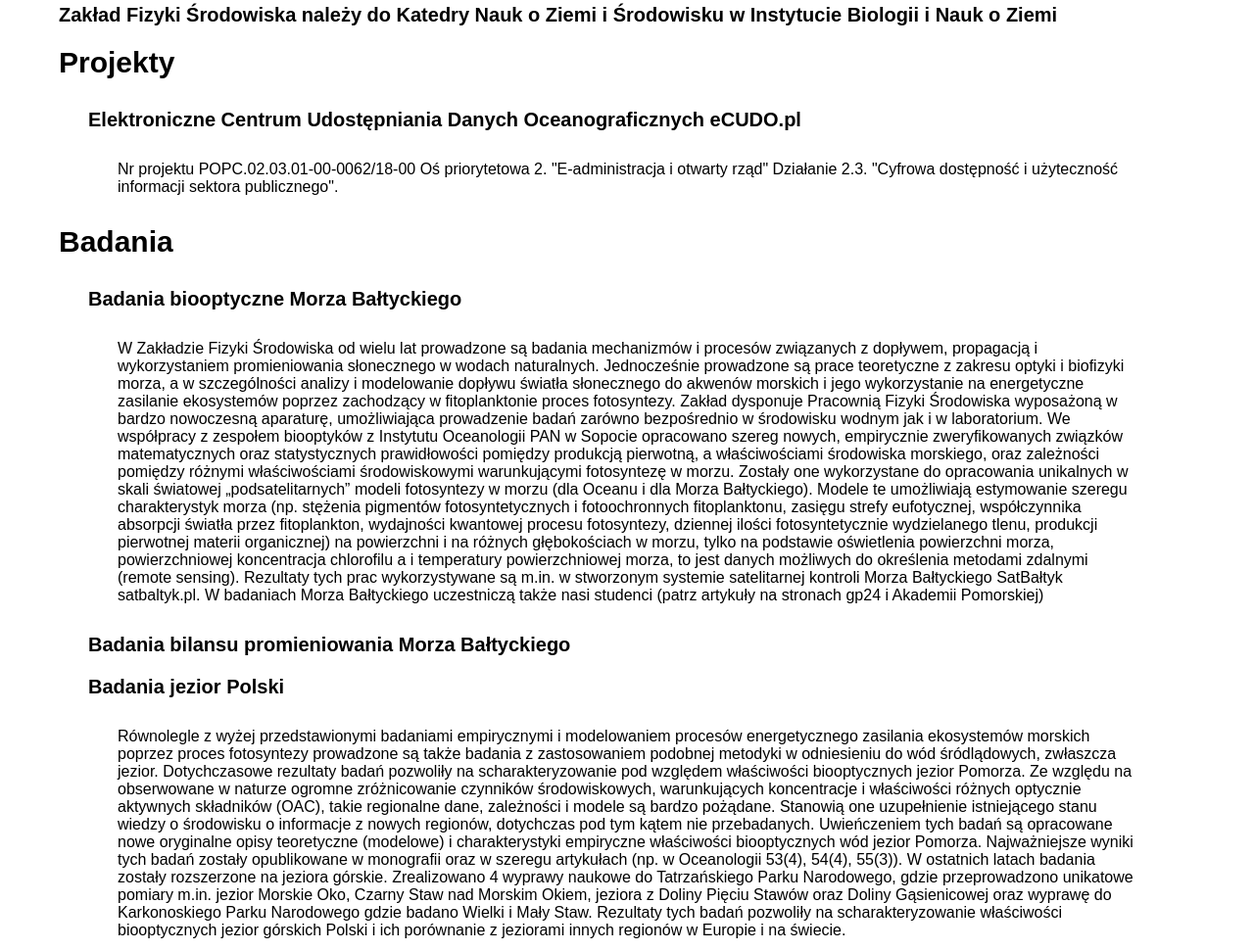
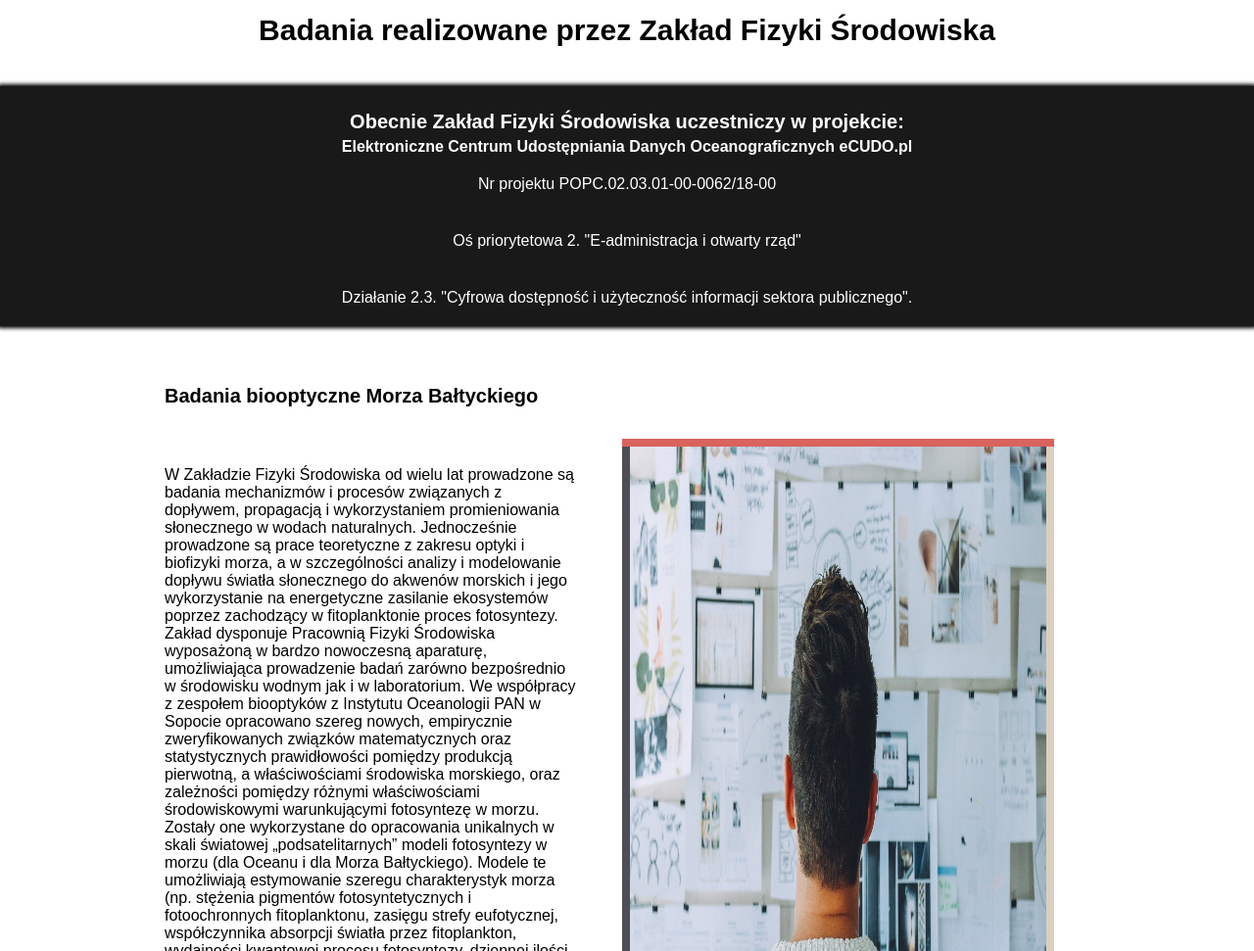
Before and after one commit to hceicjow/inzynierka, a plain HTML site: page index.html in a window 1280 px wide. Shown: the part 741-1712 px from the top of the page at 98% size. Drawn offline with Linux system fonts and the light colour scheme.

Commit message:
newindex

```diff
--- a/index.html
+++ b/index.html
@@ -42,27 +42,20 @@
             <div class="description">Zakład Fizyki Środowiska</div>
         </div>
     </header>
-    <main class="home">
+    <main>
         <div class="mainWrapper">
-            <h2>Zakład Fizyki Środowiska należy do Katedry Nauk o Ziemi i Środowisku w Instytucie Biologii i Nauk o
-                Ziemi
-            </h2>
-            <h1>Projekty</h1>
-            <div class="projects">
-                <h2> Elektroniczne Centrum Udostępniania Danych Oceanograficznych eCUDO.pl
-                </h2>
-                <div class="project1">
-                    Nr projektu POPC.02.03.01-00-0062/18-00
-                    Oś priorytetowa 2. "E-administracja i otwarty rząd"
-                    Działanie 2.3. "Cyfrowa dostępność i użyteczność informacji sektora publicznego".
-                </div>
+            <h1>Badania realizowane przez Zakład Fizyki Środowiska</h1>
+            <div class="research project">
+                <h2>Obecnie Zakład Fizyki Środowiska uczestniczy w projekcie:</h2>
+                <h3>Elektroniczne Centrum Udostępniania Danych Oceanograficznych eCUDO.pl</h3>
+                <p>Nr projektu POPC.02.03.01-00-0062/18-00 </p>
+                <p>Oś priorytetowa 2. "E-administracja i otwarty rząd"</p>
+                <p>Działanie 2.3. "Cyfrowa dostępność i użyteczność informacji sektora publicznego". </p>
             </div>
-            <h1>Badania</h1>
-            <div class="reaserches">
+            <div class="research">
                 <h2>Badania biooptyczne Morza Bałtyckiego</h2>
-                <div class="reaserch1">
-
-                    W Zakładzie Fizyki Środowiska od wielu lat prowadzone są badania mechanizmów i procesów związanych z
+                <p class='ImageAdjustment'> W Zakładzie Fizyki Środowiska od wielu lat prowadzone są badania mechanizmów
+                    i procesów związanych z
                     dopływem, propagacją i wykorzystaniem promieniowania słonecznego w wodach naturalnych. Jednocześnie
                     prowadzone są prace teoretyczne z zakresu optyki i biofizyki morza, a w szczególności analizy i
                     modelowanie dopływu światła słonecznego do akwenów morskich i jego wykorzystanie na energetyczne
@@ -81,46 +74,49 @@
                     różnych głębokościach w morzu, tylko na podstawie oświetlenia powierzchni morza, powierzchniowej
                     koncentracja chlorofilu a i temperatury powierzchniowej morza, to jest danych możliwych do
                     określenia metodami zdalnymi (remote sensing). Rezultaty tych prac wykorzystywane są m.in. w
-                    stworzonym systemie satelitarnej kontroli Morza Bałtyckiego SatBałtyk satbaltyk.pl. W badaniach
-                    Morza Bałtyckiego uczestniczą także nasi studenci (patrz artykuły na stronach gp24 i Akademii
-                    Pomorskiej)
-                </div>
-                <h2>Badania bilansu promieniowania Morza Bałtyckiego</h2>
+                    stworzonym systemie satelitarnej kontroli Morza Bałtyckiego SatBałtyk satbaltyk.pl.
+
+                    W badaniach Morza Bałtyckiego uczestniczą także nasi studenci (patrz artykuły na stronach gp24 i
+                    Akademii Pomorskiej)</p>
+                <img src="./img/research.jpg" alt="oilRig" class="researchImage">
+            </div>
+            <div class="research">
                 <h2>Badania jezior Polski</h2>
-                <div class="reaserch3">Równolegle z wyżej przedstawionymi badaniami empirycznymi i modelowaniem procesów
-                    energetycznego zasilania ekosystemów morskich poprzez proces fotosyntezy prowadzone są także badania
-                    z zastosowaniem podobnej metodyki w odniesieniu do wód śródlądowych, zwłaszcza jezior. Dotychczasowe
+                <p> Równolegle z wyżej przedstawionymi badaniami empirycznymi i modelowaniem procesów energetycznego
+                    zasilania ekosystemów morskich poprzez proces fotosyntezy prowadzone są także badania z
+                    zastosowaniem podobnej metodyki w odniesieniu do wód śródlądowych, zwłaszcza jezior. Dotychczasowe
                     rezultaty badań pozwoliły na scharakteryzowanie pod względem właściwości biooptycznych jezior
                     Pomorza. Ze względu na obserwowane w naturze ogromne zróżnicowanie czynników środowiskowych,
                     warunkujących koncentracje i właściwości różnych optycznie aktywnych składników (OAC), takie
                     regionalne dane, zależności i modele są bardzo pożądane. Stanowią one uzupełnienie istniejącego
                     stanu wiedzy o środowisku o informacje z nowych regionów, dotychczas pod tym kątem nie przebadanych.
-                    Uwieńczeniem tych badań są opracowane nowe oryginalne opisy teoretyczne (modelowe) i charakterystyki
+                </p>
+                <p>Zwieńczeniem tych badań są opracowane nowe oryginalne opisy teoretyczne (modelowe) i charakterystyki
                     empiryczne właściwości biooptycznych wód jezior Pomorza. Najważniejsze wyniki tych badań zostały
-                    opublikowane w monografii oraz w szeregu artykułach (np. w Oceanologii 53(4), 54(4), 55(3)).
-
-                    W ostatnich latach badania zostały rozszerzone na jeziora górskie. Zrealizowano 4 wyprawy naukowe do
+                    opublikowane w monografii oraz w szeregu artykułach (np. w Oceanologii 53(4), 54(4), 55(3)).</p>
+                <p> W ostatnich latach badania zostały rozszerzone na jeziora górskie. Zrealizowano 4 wyprawy naukowe do
                     Tatrzańskiego Parku Narodowego, gdzie przeprowadzono unikatowe pomiary m.in. jezior Morskie Oko,
                     Czarny Staw nad Morskim Okiem, jeziora z Doliny Pięciu Stawów oraz Doliny Gąsienicowej oraz wyprawę
                     do Karkonoskiego Parku Narodowego gdzie badano Wielki i Mały Staw. Rezultaty tych badań pozwoliły na
                     scharakteryzowanie właściwości biooptycznych jezior górskich Polski i ich porównanie z jeziorami
                     innych regionów w Europie i na świecie.
-                </div>
+                </p>
+            </div>
+            <div class="research">
                 <h2>Badania Arktyki</h2>
-                <div class="reaserch4"> W roku 2014 naukowcy z Zakładu Fizyki Środowiska wzięli udział w badaniach
-                    związanych z realizacją norwesko-polskiego projektu NORDFLUX. Projekt ten ma na celu badanie zmian
-                    związanych ze zmianami klimatycznymi na obszarze oddziaływania ziemia – morze zachodzących w
-                    Arktyce. Projekt jest finansowany w ramach grantów norweskich. Kierownictwo ze strony polskiej
-                    sprawuje prof. dr hab. Małgorzata Stramska z Uniwersytetu Szczecińskiego, a ze strony norweskiej
-                    Knut Yngve Borsheim z Instytutu Badań Morskich w Bergen. Obszar badań obejmował fiord
-                    Porsangerfjorden i obszary przybrzeżne nad Morzem Barentsa w okolicach Przylądka Północnego (norw.
-                    Nordkapp). W ramach badań przeprowadzono kompleksowe pomiary przy użyciu szybkiej łodzi, glidera
-                    (rodzaju autonomicznego podwodnego szybowca), mooringu (zakotwiczona boja z aparaturą pomiarową)
-                    oraz dwóch specjalnych radarów umieszczonych na brzegu fiordu. Dzięki tym bardzo nowoczesnym
-                    przyrządom badawczym uzyskano mapy temperatury, zasolenia i prądów, fluorescencji i właściwości
-                    optycznych wody. Pozwoli to m.in. oszacować strumienie substancji (zwłaszcza różnych form węgla)
-                    transportowanych z fiordu na otwarte wody Morza Barentsa. W maju i czerwcu 2015r. planowana jest
-                    kolejna wyprawa.</div>
+                <p> W roku 2014 naukowcy z Zakładu Fizyki Środowiska wzięli udział w badaniach związanych z realizacją
+                    norwesko-polskiego projektu NORDFLUX. Projekt ten ma na celu badanie zmian związanych ze zmianami
+                    klimatycznymi na obszarze oddziaływania ziemia – morze zachodzących w Arktyce. Projekt jest
+                    finansowany w ramach grantów norweskich. Kierownictwo ze strony polskiej sprawuje prof. dr hab.
+                    Małgorzata Stramska z Uniwersytetu Szczecińskiego, a ze strony norweskiej Knut Yngve Borsheim z
+                    Instytutu Badań Morskich w Bergen. Obszar badań obejmował fiord Porsangerfjorden i obszary
+                    przybrzeżne nad Morzem Barentsa w okolicach Przylądka Północnego (norw. Nordkapp). W ramach badań
+                    przeprowadzono kompleksowe pomiary przy użyciu szybkiej łodzi, glidera (rodzaju autonomicznego
+                    podwodnego szybowca), mooringu (zakotwiczona boja z aparaturą pomiarową) oraz dwóch specjalnych
+                    radarów umieszczonych na brzegu fiordu. Dzięki tym bardzo nowoczesnym przyrządom badawczym uzyskano
+                    mapy temperatury, zasolenia i prądów, fluorescencji i właściwości optycznych wody. Pozwoli to m.in.
+                    oszacować strumienie substancji (zwłaszcza różnych form węgla) transportowanych z fiordu na otwarte
+                    wody Morza Barentsa. W maju i czerwcu 2015r. planowana jest kolejna wyprawa.</p>
             </div>
         </div>
     </main>
--- a/style.css
+++ b/style.css
@@ -6,6 +6,7 @@ body {
     overflow-x: hidden;
     display: flex;
     flex-direction: column;
+    font-size: 1.6rem;
 }
 
 * {
@@ -120,30 +121,52 @@ header .description {
 }
 
 /* 3. Main */
-main {
-    padding: 5px 5px 20px 5px;
-    font-size: 1.4rem;
+div.mainWrapper {
+    text-align: center;
 }
 
-main h1,
-main h2 {
+div.mainWrapper h1 {
+    margin: 15px 0;
+    font-size: 2rem;
+}
+
+div.mainWrapper h2 {
+    margin: 15px 0;
+    font-size: 1.8rem;
+}
+
+div.mainWrapper h3 {
+    font-size: 1.6rem;
+}
+
+div.research {
+    display: flex;
+    flex-wrap: wrap;
+    flex-direction: column;
+    text-align: left;
+    padding: 10px;
+}
+
+div.research h2 {
+    order: -2;
+    width: 100%;
+}
+
+div.research p {
     margin: 20px 0;
 }
 
-main h1 {
-    font-size: 2rem;
+div.project {
+    background-color: #191919;
+    color: white;
+    padding: 20px;
+    box-shadow: 0px 0px 4px 2px #000000;
 }
 
-main h2 {
-    font-size: 1.6rem;
-}
-
-.home div {
-    margin: 5px;
-}
-
-.home div div {
-    margin: 5px;
+img.researchImage {
+    order: -1;
+    max-width: 100%;
+    height: auto;
 }
 
 /* 3.1 Staff */
@@ -348,29 +371,47 @@ img.footerLogo {
     }
 
     /* 5.3 Main  */
-    main {
-        padding: 0px 30px 50px 30px;
-        font-size: 1.6rem;
+    div.mainWrapper {
+        margin: 0 auto 50px auto;
     }
 
-    main h1,
-    main h2 {
-        margin: 20px 0;
+    div.mainWrapper h1 {
+        font-size: 3rem;
+        margin: 40px 0;
     }
 
-    main h1 {
-        font-size: 3rem;
+    div.mainWrapper h2 {
+        font-size: 2rem;
+        margin: 40px 0;
     }
 
-    main h2 {
-        font-size: 2rem;
+    div.research {
+        flex-direction: row;
+        justify-content: stretch;
+        width: 80%;
+        margin: 0 auto;
+        padding: 20px 40px 0 40px;
     }
 
-    .home div {
-        margin: 30px;
+    img.researchImage {
+        order: -1;
+        width: 45%;
+        box-shadow: 8px 0px 0px 0px #DCD0C0, 0px 8px 0px 0px #B1938B, -8px 0px 0px 0px #4E4E56, 0px 0px 0px 8px #DA635D, 0px 0px 4px 2px rgba(0, 0, 0, 0);
     }
 
-    .home div div {
-        margin: 30px;
+    div.research p.ImageAdjustment {
+        order: -2;
+        width: 45%;
+        margin: 20px 50px 20px 0;
+    }
+
+    div.project {
+        flex-direction: column;
+        text-align: center;
+        width: 100%;
+    }
+
+    div.project h2 {
+        margin: 5px 0;
     }
 }
```
Also changed, not shown: img/arctic.jpg (added), img/lake.jpg (added), img/oilRig.jpg (added), img/project.jpg (added), img/research.jpg (added).
